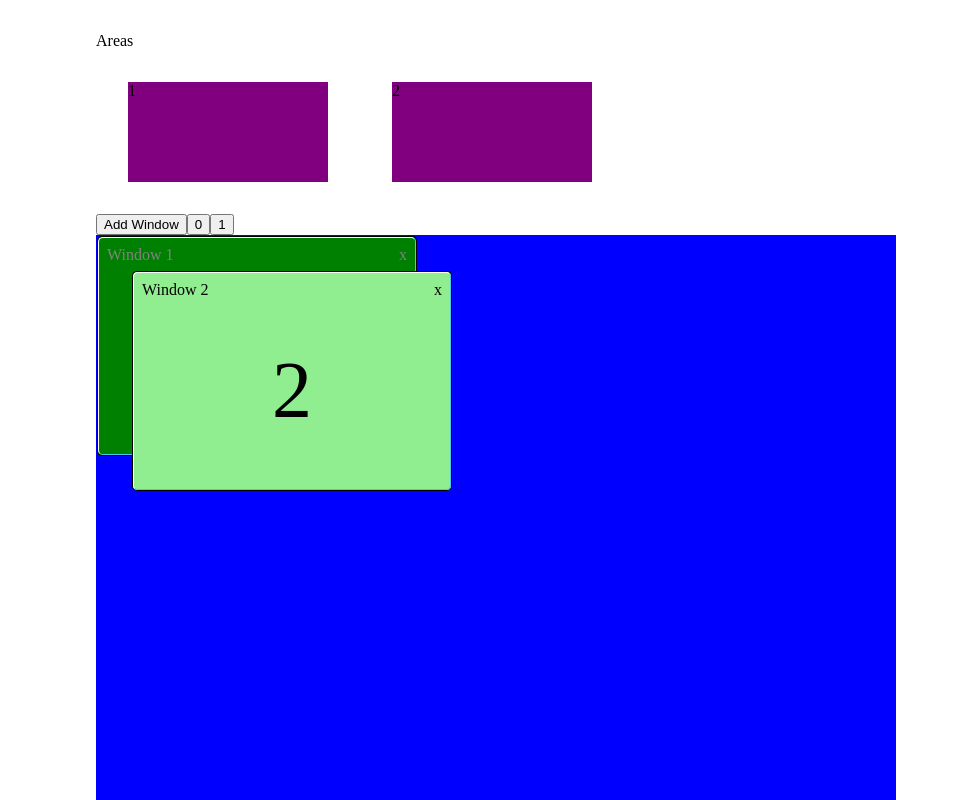
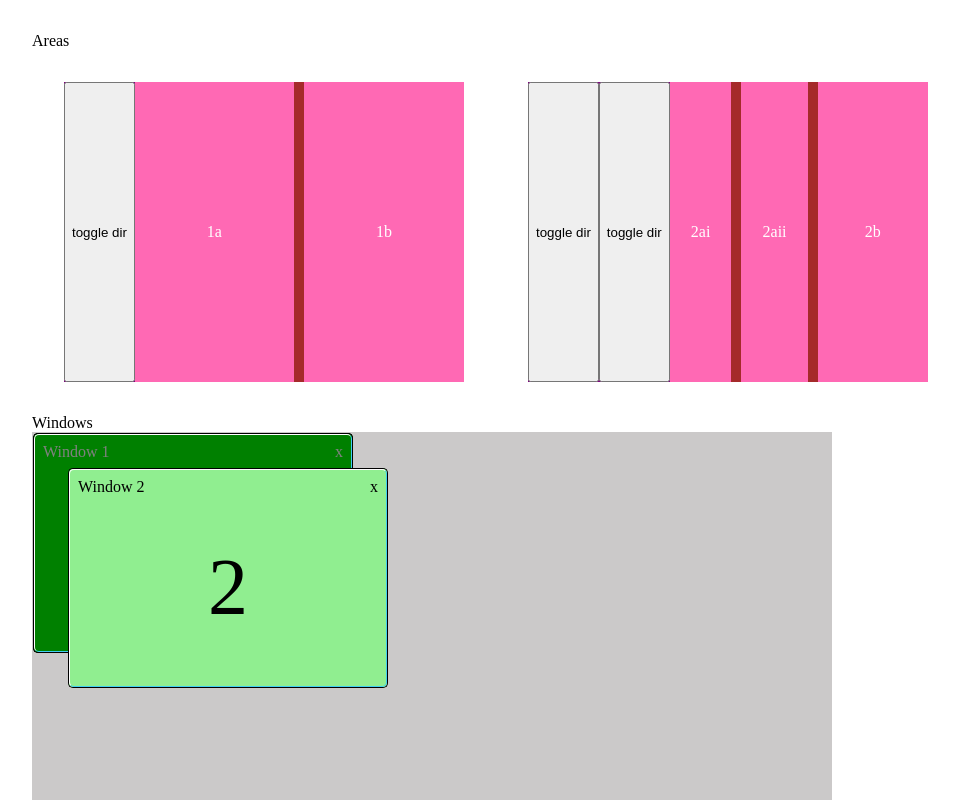
Before and after one commit to opowell/appfr, a Vue app: page / in a window 1280 px wide. Shown: the top 800 px of the page, without its empty margins (144-1103 px from the left). Built offline with nearby package versions, Linux system fonts and the light colour scheme.

Commit message:
toggle area flex direction

```diff
--- a/src/components/AppfrArea.vue
+++ b/src/components/AppfrArea.vue
@@ -1,21 +1,58 @@
 <template>
   <div
     class="area"
+    :style="styleObj"
   >
-    <slot />
+    <template v-if="area.childAreas && area.childAreas.length > 0">
+      <button @click.left="toggleDir">toggle dir</button>
+      <template v-for="(childArea, index) in area.childAreas">
+        <appfr-area :area="childArea" :key="index" />
+        <div class="spacer" v-if="index < area.childAreas.length - 1" :key="'spacer' + index" />
+      </template>
+    </template>
+    <template v-else>
+      <div class="area-content">{{ area.content }}</div>
+    </template>
   </div>
 </template>
 <script>
+import Vue from 'vue';
+
 export default {
   name: 'AppfrArea',
+  props: {
+    area: {
+      type: Object,
+      default: () => { return { childAreas: [], content: '' } }
+    },
+  },
+  mounted() {
+    if (this.area.flexDirRow == null)
+      Vue.set(this.area, 'flexDirRow', true)
+  },
+  computed: {
+    styleObj() {
+      return {
+        "flex-direction": this.area.flexDirRow ? "row" : "column"
+      }
+    }
+  },
+  methods: {
+    toggleDir() {
+      this.area.flexDirRow = !this.area.flexDirRow
+    }
+  }
 };
 
 </script>
 
 <style scoped>
 .area {
-  width: 200px;
-  height: 100px;
-  background-color: purple;
+  display: flex;
+  flex: 1 1 auto;
+}
+.spacer {
+  flex: 0 0 10px;
+  background-color: brown;
 }
 </style>
--- a/src/components/AppfrWindow.vue
+++ b/src/components/AppfrWindow.vue
@@ -33,8 +33,6 @@
   </div>
 </template>
 <script>
-
-window.hi = function() {console.log('hi')}
 
 import Vue from 'vue';
 
@@ -85,7 +83,6 @@ export default {
       moveStartX: null,
       moveStartY: null,
       resizeFn: null,
-      isMoving: false,
     };
   },
   computed: {
@@ -156,18 +153,15 @@ export default {
     click(ev) {
       this.focus();
       console.log('click ' + this.window.title, ev)
-      // Vue.nextTick(function() {
-        this.startMove(ev);
-      // }.bind(this));
+      this.startMove(ev);
     },
     startMove(ev) {
       console.log('startMove ' + this.window.title, ev)
       if (this.isMaximized) {
         return;
       }
-      this.isMoving = true;
-      this.parentElement.addEventListener('mousemove', this.move);
-      this.parentElement.addEventListener('mouseup', this.stopMove);
+      document.documentElement.addEventListener('mousemove', this.move);
+      document.documentElement.addEventListener('mouseup', this.stopMove);
       this.moveStartX = ev.pageX;
       this.moveStartY = ev.pageY;
       this.origTop = this.window.y;
@@ -176,23 +170,21 @@ export default {
     getConstrainedLeft(x, w) {
       w = w || this.window.w
       x = Math.max(x, this.minLeft);
-      x = Math.min(x, this.parentWidth - w);
+      x = Math.min(x, this.parentWidth - w - 18);
       return x;
     },
     getConstrainedWidth(w, x) {
       x = x || this.window.x
       w = Math.max(w, this.minWidth);
-      w = Math.min(w, this.parentWidth - x);
+      w = Math.min(w, this.parentWidth - x - 18);
       return w;
     },
     getConstrainedTop(x) {
       x = Math.max(x, this.minTop);
-      x = Math.min(x, this.parentHeight - this.window.h);
+      x = Math.min(x, this.parentHeight - this.window.h - 18);
       return x;
     },
     move(ev) {
-      // if (!this.isMoving) return;
-      console.log('move ' + this.window.title)
       ev.stopPropagation();
       ev.preventDefault();
       let newLeft = this.origLeft + ev.pageX - this.moveStartX;
@@ -202,10 +194,8 @@ export default {
       this.window.y = this.getConstrainedTop(newTop);
     },
     stopMove(ev) {
-      console.log('stopMove ' + this.window.title, ev)
-      this.isMoving = false;
-      this.parentElement.removeEventListener('mousemove', this.move);
-      this.parentElement.removeEventListener('mouseup', this.stopMove);
+      document.documentElement.removeEventListener('mousemove', this.move);
+      document.documentElement.removeEventListener('mouseup', this.stopMove);
       this.$emit('saveWindowInfo', this);
     },
 
@@ -306,7 +296,7 @@ export default {
     resizeR(ev) {
       const deltaX = ev.pageX - this.resizeStartX;
       let newWidth = this.origWidth + deltaX;
-      newWidth = Math.min(newWidth, this.parentWidth - this.window.x);
+      newWidth = Math.min(newWidth, this.parentWidth - this.window.x - 18);
       this.window.w = Math.max(this.minWidth, newWidth)
     },
 
@@ -407,13 +397,10 @@ this.$emit('addWindow', this);
 
 .handle {
   background-color: inherit;
-  border-style: outset;
   border-width: 0px;
-  margin: 0px;
   display: flex;
   width: 7px;
   height: 7px;
-  border-color: #dae1e7;
   position: absolute;
 }
 
--- a/src/components/HelloWorld.vue
+++ b/src/components/HelloWorld.vue
@@ -3,17 +3,14 @@
     <div>
       Areas
       <div style='display: flex'>
-        <appfr-area class="demo-area">
-          1
-        </appfr-area>
-        <appfr-area class="demo-area">
-          2
-        </appfr-area>
+        <appfr-area class="demo-area" :area="area1" />
+        <appfr-area class="demo-area" :area="area2" />
       </div>
     </div>
     <div>
-      <button @click.left="addWindow">Add Window</button>
-      <button v-for="(window, i) in state.windows" :key="window.title" @click="focus(window)">{{ i }}</button>
+      Windows
+      <!-- <button @click.left="addWindow">Add Window</button>
+      <button v-for="(window, i) in state.windows" :key="window.title" @click="focus(window)">{{ i }}</button> -->
       <div class="hello">
         <appfr-window />
         <appfr-window
@@ -55,7 +52,22 @@ export default {
         activeWindow: null,
         windows: [],
         windowsMaximized: false,
-      }
+      },
+      area1: {
+        childAreas: [
+          { content: '1a'},
+          { content: '1b'}
+        ]
+      },
+      area2: {
+        childAreas: [
+          { childAreas: [
+            {content: '2ai'},
+            {content: '2aii'}
+          ]},
+          { content: '2b'}
+        ]
+      },
     }
   },
   computed: {
@@ -93,7 +105,7 @@ export default {
 .hello {
   width: 800px;
   height: 600px;
-  background-color: blue;
+  background-color: rgb(203, 201, 201);
   position: relative;
 }
 
@@ -144,6 +156,19 @@ export default {
 
 .demo-area {
   margin: 2rem;
+  width: 400px;
+  height: 300px;
+  background-color: purple;
+  display: flex;
+}
+
+::v-deep .area-content {
+  background-color: hotpink;
+  color: white;
+  display: flex;
+  align-items: center;
+  justify-content: center;
+  flex: 1 1 auto;
 }
 
 </style>
```
